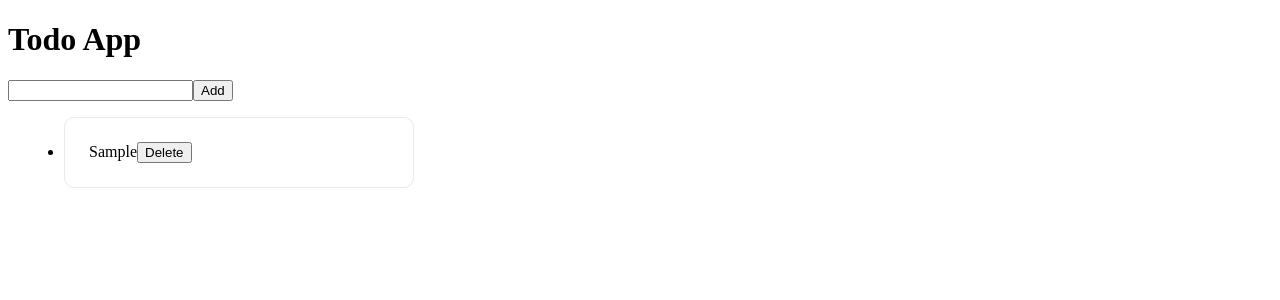
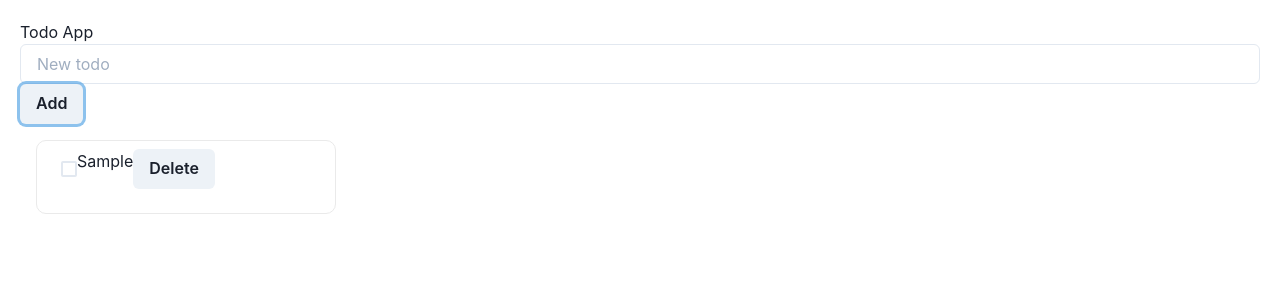
Before and after one commit to Motoki-tech/TodoList, a Next.js app: page / in a window 1280 px wide. Both pictures are taken after typing "Sample" into the empty fields and a click on the button "Add". Shown: the top 300 px of the page. Built offline with nearby package versions, Linux system fonts and the light colour scheme.

Commit message:
chakla導入で修正

```diff
--- a/pages/_app.tsx
+++ b/pages/_app.tsx
@@ -1,8 +1,20 @@
-import '../styles/globals.css'
-import type { AppProps } from 'next/app'
+import "focus-visible";
+import { ChakraProvider, extendTheme } from "@chakra-ui/react";
+import "../styles/globals.css";
+import type { AppProps } from "next/app";
+
+const config = {
+  useSystemColorMode: true,
+};
+
+const theme = extendTheme({ config });
 
 function MyApp({ Component, pageProps }: AppProps) {
-  return <Component {...pageProps} />
+  return (
+    <ChakraProvider theme={theme}>
+      <Component {...pageProps} />
+    </ChakraProvider>
+  );
 }
 
-export default MyApp
+export default MyApp;
--- a/pages/index.tsx
+++ b/pages/index.tsx
@@ -1,4 +1,6 @@
 import { useState } from "react";
+import "./_app";
+import { Box, Flex, Checkbox, Input, Button } from "@chakra-ui/react";
 
 const App = () => {
   const [todos, setTodos] = useState([]);
@@ -26,44 +28,34 @@ const App = () => {
 
   return (
     <>
-      <h1>Todo App</h1>
-      <div className='form'>
-        <input type='text' name='todo' onChange={onChange} value={tmpTodo} />
-        <button onClick={addTodo}>Add</button>
-      </div>
-      <ul>
+      <Box maxWidth='8x1' margin='auto' p={5}>
+        <h1>Todo App</h1>
+        <div className='form'>
+          <Input
+            type='text'
+            name='todo'
+            onChange={onChange}
+            value={tmpTodo}
+            placeholder='New todo'
+          />
+          <Button onClick={addTodo}>Add</Button>
+        </div>
         {todos.map((todo: string, index: any) => {
           return (
-            <li key={index} className='card'>
+            <Flex pt={2} key={index} className='card'>
+              <Checkbox />
               {todo}
-              <button
+              <Button
                 onClick={() => {
                   deleteTodo(index);
                 }}
               >
                 Delete
-              </button>
-            </li>
+              </Button>
+            </Flex>
           );
         })}
-      </ul>
-      {/* <style>
-        {`
-        .card {
-            margin: 1rem;
-            padding: 1.5rem;
-            text-align: left;
-            color: inherit;
-            text-decoration: none;
-            border: 1px solid #eaeaea;
-            border-radius: 10px;
-            transition: color 0.15s ease, border-color 0.15s ease;
-            max-width: 300px;
-          }
-
-        }
-        `}
-      </style> */}
+      </Box>
     </>
   );
 };
```
